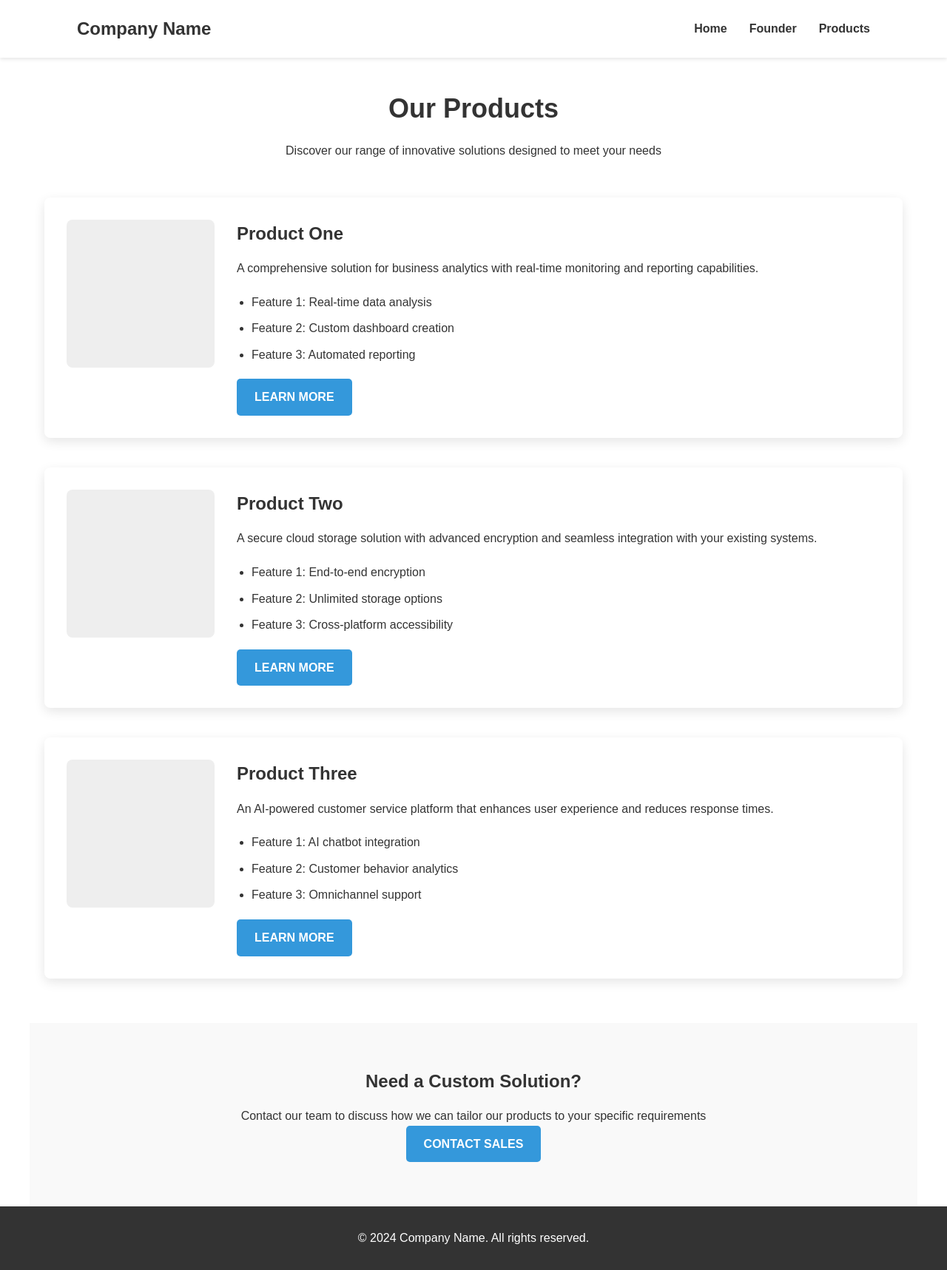
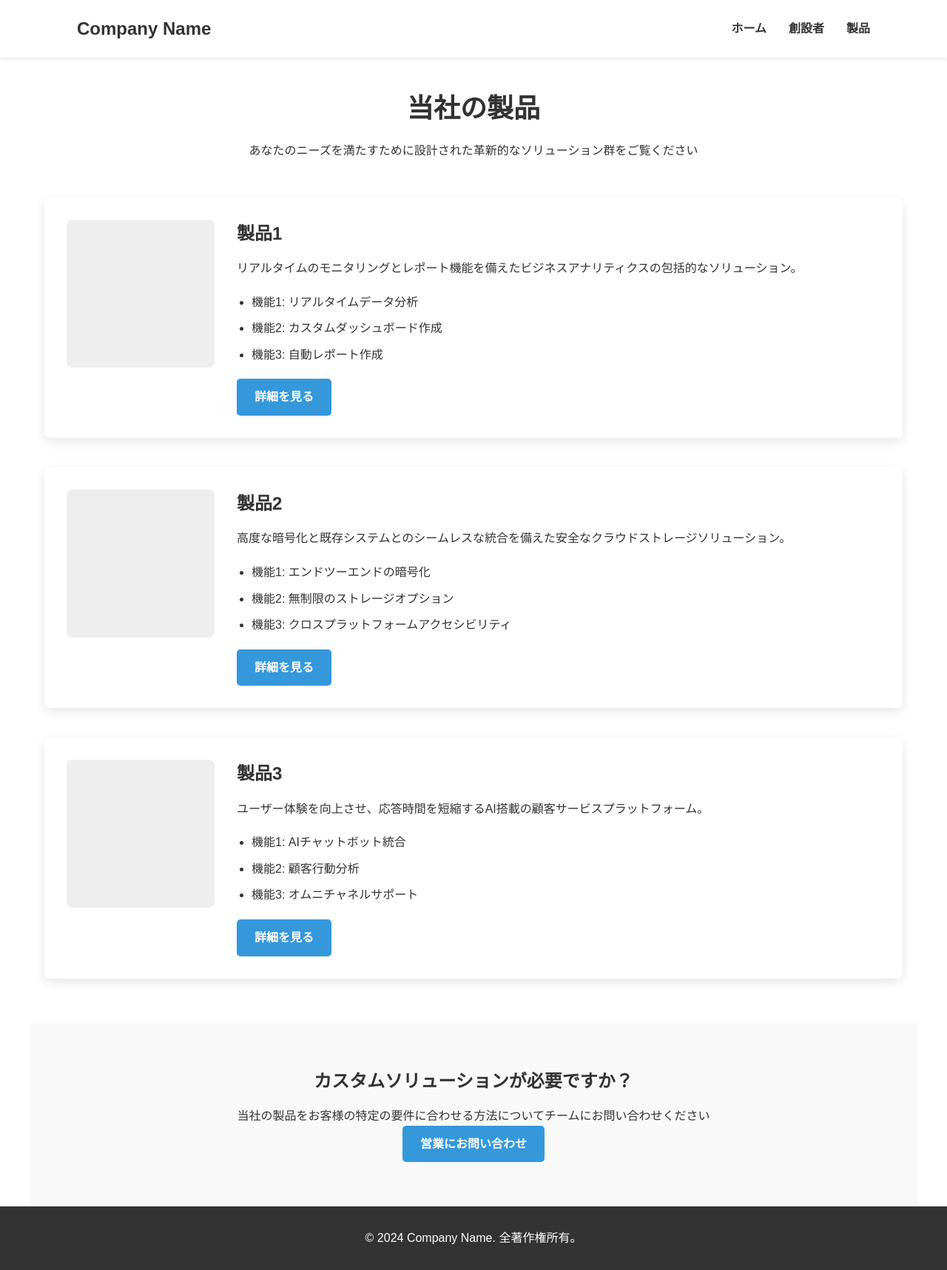
Before and after one commit to zdp2009/flask-siteforall, a Flask app: page /products in a window 1280 px wide. Shown: the whole page at 74% size. Run offline with Flask 2, Linux system fonts and the light colour scheme.

Commit message:
Translate website to Japanese and update company introduction
Co-Authored-By: zhangdapeng2009@gmail.com <roclive@gmail.com>

```diff
--- a/templates/layout.html
+++ b/templates/layout.html
@@ -1,9 +1,9 @@
 <!DOCTYPE html>
-<html lang="en">
+<html lang="ja">
 <head>
     <meta charset="UTF-8">
     <meta name="viewport" content="width=device-width, initial-scale=1.0">
-    <title>{% block title %}Flask Website{% endblock %}</title>
+    <title>{% block title %}フラスクウェブサイト{% endblock %}</title>
     <link rel="stylesheet" href="{{ url_for('static', filename='css/style.css') }}">
 </head>
 <body>
@@ -13,9 +13,9 @@
                 <h1>Company Name</h1>
             </div>
             <ul class="nav-links">
-                <li><a href="{{ url_for('home') }}">Home</a></li>
-                <li><a href="{{ url_for('founder') }}">Founder</a></li>
-                <li><a href="{{ url_for('products') }}">Products</a></li>
+                <li><a href="{{ url_for('home') }}">ホーム</a></li>
+                <li><a href="{{ url_for('founder') }}">創設者</a></li>
+                <li><a href="{{ url_for('products') }}">製品</a></li>
             </ul>
         </nav>
     </header>
@@ -25,7 +25,7 @@
     </main>
 
     <footer>
-        <p>&copy; 2024 Company Name. All rights reserved.</p>
+        <p>&copy; 2024 Company Name. 全著作権所有。</p>
     </footer>
 
     <script src="{{ url_for('static', filename='js/script.js') }}"></script>
--- a/templates/products.html
+++ b/templates/products.html
@@ -1,11 +1,11 @@
 {% extends "layout.html" %}
 
-{% block title %}Our Products - Company Name{% endblock %}
+{% block title %}製品 - Company Name{% endblock %}
 
 {% block content %}
 <section class="products-header">
-    <h1>Our Products</h1>
-    <p>Discover our range of innovative solutions designed to meet your needs</p>
+    <h1>当社の製品</h1>
+    <p>あなたのニーズを満たすために設計された革新的なソリューション群をご覧ください</p>
 </section>
 
 <section class="product-list">
@@ -15,14 +15,14 @@
             <div class="image-placeholder"></div>
         </div>
         <div class="product-details">
-            <h2>Product One</h2>
-            <p class="product-description">A comprehensive solution for business analytics with real-time monitoring and reporting capabilities.</p>
+            <h2>製品1</h2>
+            <p class="product-description">リアルタイムのモニタリングとレポート機能を備えたビジネスアナリティクスの包括的なソリューション。</p>
             <ul class="product-features">
-                <li>Feature 1: Real-time data analysis</li>
-                <li>Feature 2: Custom dashboard creation</li>
-                <li>Feature 3: Automated reporting</li>
+                <li>機能1: リアルタイムデータ分析</li>
+                <li>機能2: カスタムダッシュボード作成</li>
+                <li>機能3: 自動レポート作成</li>
             </ul>
-            <a href="#" class="btn">Learn More</a>
+            <a href="#" class="btn">詳細を見る</a>
         </div>
     </div>
 
@@ -32,14 +32,14 @@
             <div class="image-placeholder"></div>
         </div>
         <div class="product-details">
-            <h2>Product Two</h2>
-            <p class="product-description">A secure cloud storage solution with advanced encryption and seamless integration with your existing systems.</p>
+            <h2>製品2</h2>
+            <p class="product-description">高度な暗号化と既存システムとのシームレスな統合を備えた安全なクラウドストレージソリューション。</p>
             <ul class="product-features">
-                <li>Feature 1: End-to-end encryption</li>
-                <li>Feature 2: Unlimited storage options</li>
-                <li>Feature 3: Cross-platform accessibility</li>
+                <li>機能1: エンドツーエンドの暗号化</li>
+                <li>機能2: 無制限のストレージオプション</li>
+                <li>機能3: クロスプラットフォームアクセシビリティ</li>
             </ul>
-            <a href="#" class="btn">Learn More</a>
+            <a href="#" class="btn">詳細を見る</a>
         </div>
     </div>
 
@@ -49,21 +49,21 @@
             <div class="image-placeholder"></div>
         </div>
         <div class="product-details">
-            <h2>Product Three</h2>
-            <p class="product-description">An AI-powered customer service platform that enhances user experience and reduces response times.</p>
+            <h2>製品3</h2>
+            <p class="product-description">ユーザー体験を向上させ、応答時間を短縮するAI搭載の顧客サービスプラットフォーム。</p>
             <ul class="product-features">
-                <li>Feature 1: AI chatbot integration</li>
-                <li>Feature 2: Customer behavior analytics</li>
-                <li>Feature 3: Omnichannel support</li>
+                <li>機能1: AIチャットボット統合</li>
+                <li>機能2: 顧客行動分析</li>
+                <li>機能3: オムニチャネルサポート</li>
             </ul>
-            <a href="#" class="btn">Learn More</a>
+            <a href="#" class="btn">詳細を見る</a>
         </div>
     </div>
 </section>
 
 <section class="product-cta">
-    <h2>Need a Custom Solution?</h2>
-    <p>Contact our team to discuss how we can tailor our products to your specific requirements</p>
-    <a href="#" class="btn">Contact Sales</a>
+    <h2>カスタムソリューションが必要ですか？</h2>
+    <p>当社の製品をお客様の特定の要件に合わせる方法についてチームにお問い合わせください</p>
+    <a href="#" class="btn">営業にお問い合わせ</a>
 </section>
 {% endblock %}
```
Also changed, not shown: templates/founder.html (+9 -9 lines), templates/home.html (+14 -14 lines).
